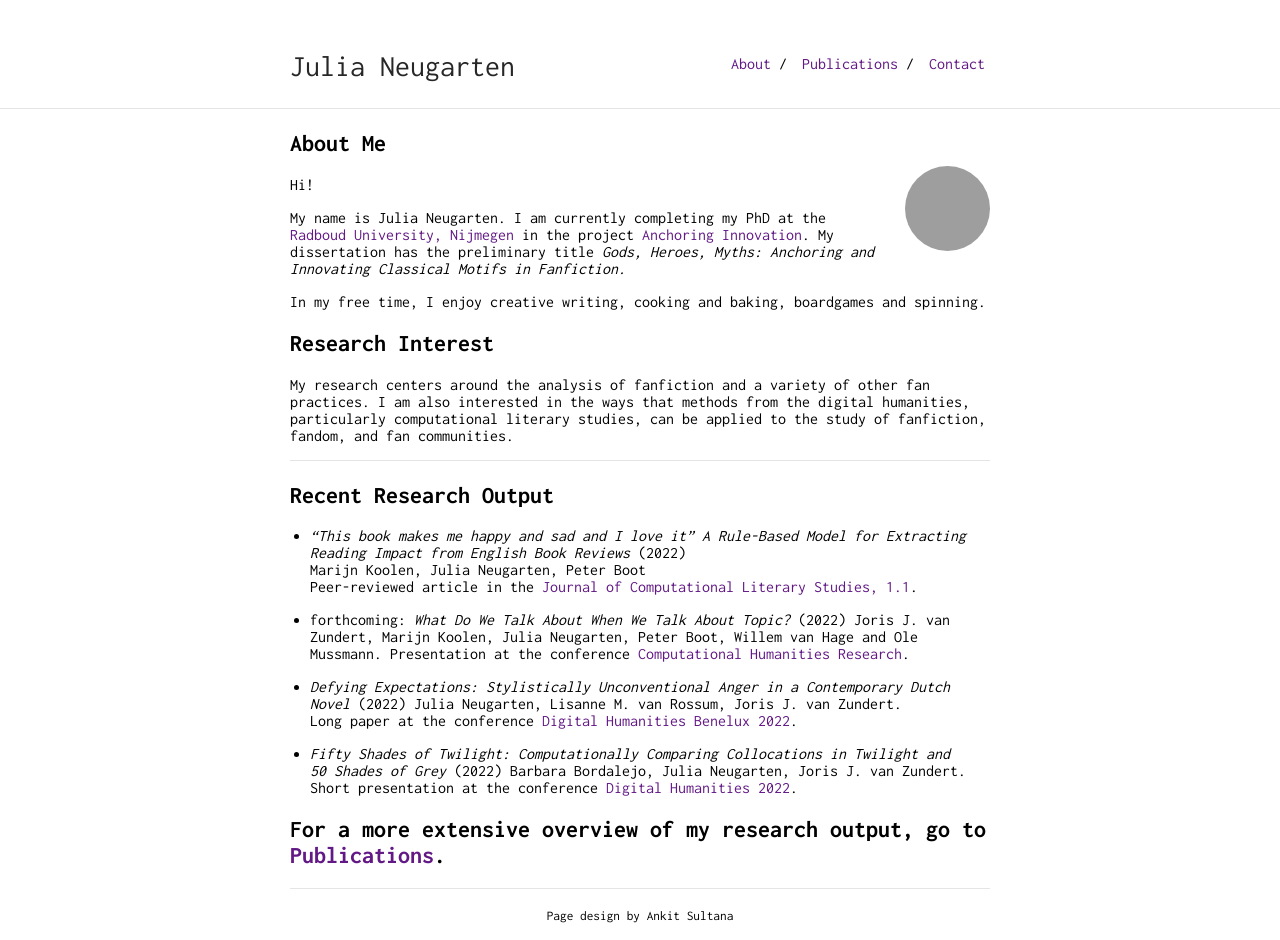
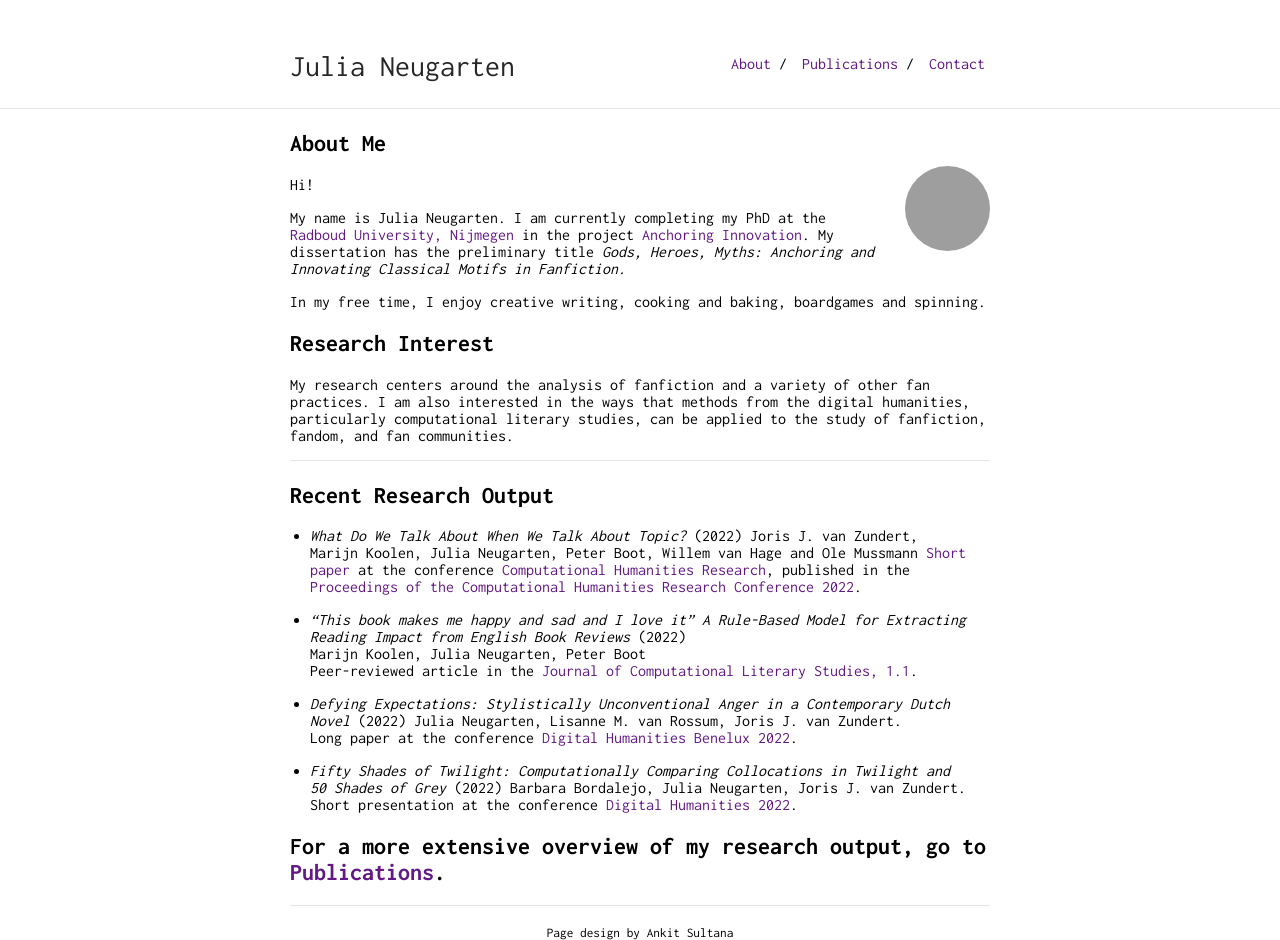
Before and after one commit to julianeugarten/julianeugarten, a Jekyll site: the page built from index.md, in a window 1280 px wide. Built offline with Jekyll 4.4.1, drawn with Linux system fonts in a browser that asks for light colours; our own code applies the rules of GitHub Pages for plain Markdown files; grey boxes are pictures that could not be loaded.

Commit message:
CHR22 links

```diff
--- a/index.md
+++ b/index.md
@@ -17,13 +17,13 @@ My research centers around the analysis of fanfiction and a variety of other fan
 
 ## Recent Research Output
 
+- *What Do We Talk About When We Talk About Topic?* (2022)
+Joris J. van Zundert, Marijn Koolen, Julia Neugarten, Peter Boot, Willem van Hage and Ole Mussmann
+[Short paper](https://ceur-ws.org/Vol-3290/short_paper5533.pdf) at the conference [Computational Humanities Research](https://2022.computational-humanities-research.org/programme/), published in the [Proceedings of the Computational Humanities Research Conference 2022](https://ceur-ws.org/Vol-3290/).
+
 - *“This book makes me happy and sad and I love it” A Rule-Based Model for Extracting Reading Impact from English Book Reviews* (2022)
 Marijn Koolen, Julia Neugarten, Peter Boot
 Peer-reviewed article in the [Journal of Computational Literary Studies, 1.1](https://jcls.io/article/id/104/).
-
-- forthcoming: *What Do We Talk About When We Talk About Topic?* (2022)
-Joris J. van Zundert, Marijn Koolen, Julia Neugarten, Peter Boot, Willem van Hage and Ole Mussmann.
-Presentation at the conference [Computational Humanities Research](https://2022.computational-humanities-research.org/programme).
 
 - *Defying Expectations: Stylistically Unconventional Anger in a Contemporary Dutch Novel* (2022)
 Julia Neugarten, Lisanne M. van Rossum, Joris J. van Zundert.
```
Also changed, not shown: publications.md (+2 -2 lines).
